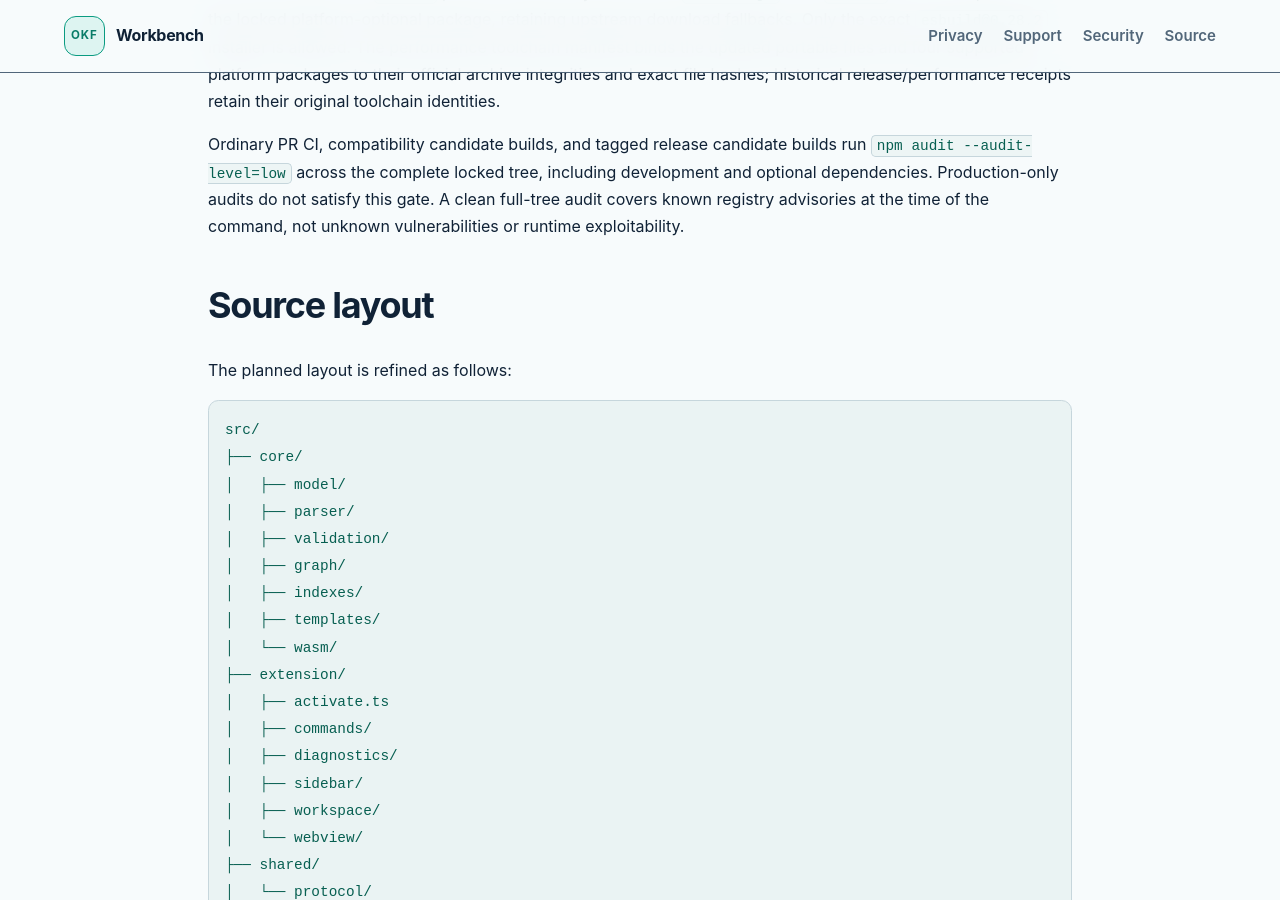
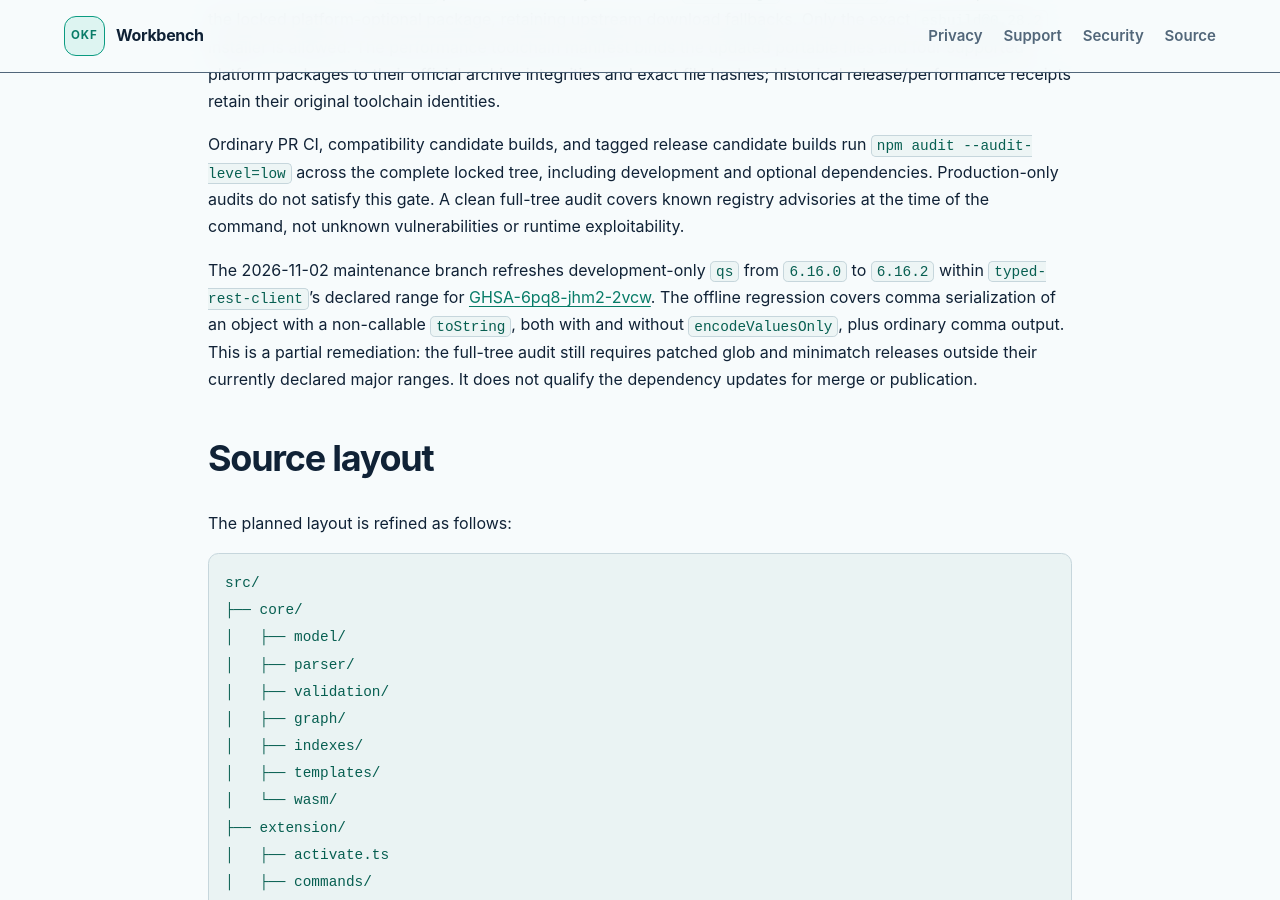
Before and after one commit to koizumikento/okf-workbench, a Jekyll site: the page built from docs/implementation-environment.md, in a window 1280 px wide and 900 px high, scrolled down 4736 px. Built offline with Jekyll 4.4.1, drawn with Linux system fonts in a browser that asks for light colours; our own code applies the rules of GitHub Pages for plain Markdown files.

Commit message:
fix: patch development-only qs comma serialization advisory

```diff
--- a/docs/implementation-environment.md
+++ b/docs/implementation-environment.md
@@ -147,6 +147,15 @@ Ordinary PR CI, compatibility candidate builds, and tagged release candidate bui
 dependencies. Production-only audits do not satisfy this gate. A clean full-tree audit covers
 known registry advisories at the time of the command, not unknown vulnerabilities or runtime
 exploitability.
+
+The 2026-11-02 maintenance branch refreshes development-only `qs` from `6.16.0` to
+`6.16.2` within `typed-rest-client`'s declared range for
+[GHSA-6pq8-jhm2-2vcw](https://github.com/advisories/GHSA-6pq8-jhm2-2vcw).
+The offline regression covers comma serialization of an object with a non-callable
+`toString`, both with and without `encodeValuesOnly`, plus ordinary comma output.
+This is a partial remediation: the full-tree audit still requires patched glob
+and minimatch releases outside their currently declared major ranges. It does not
+qualify the dependency updates for merge or publication.
 
 ## Source layout
 
```
Also changed, not shown: test/unit/foundation/development-tooling.test.ts (+18 -1 lines), 1 other file.
